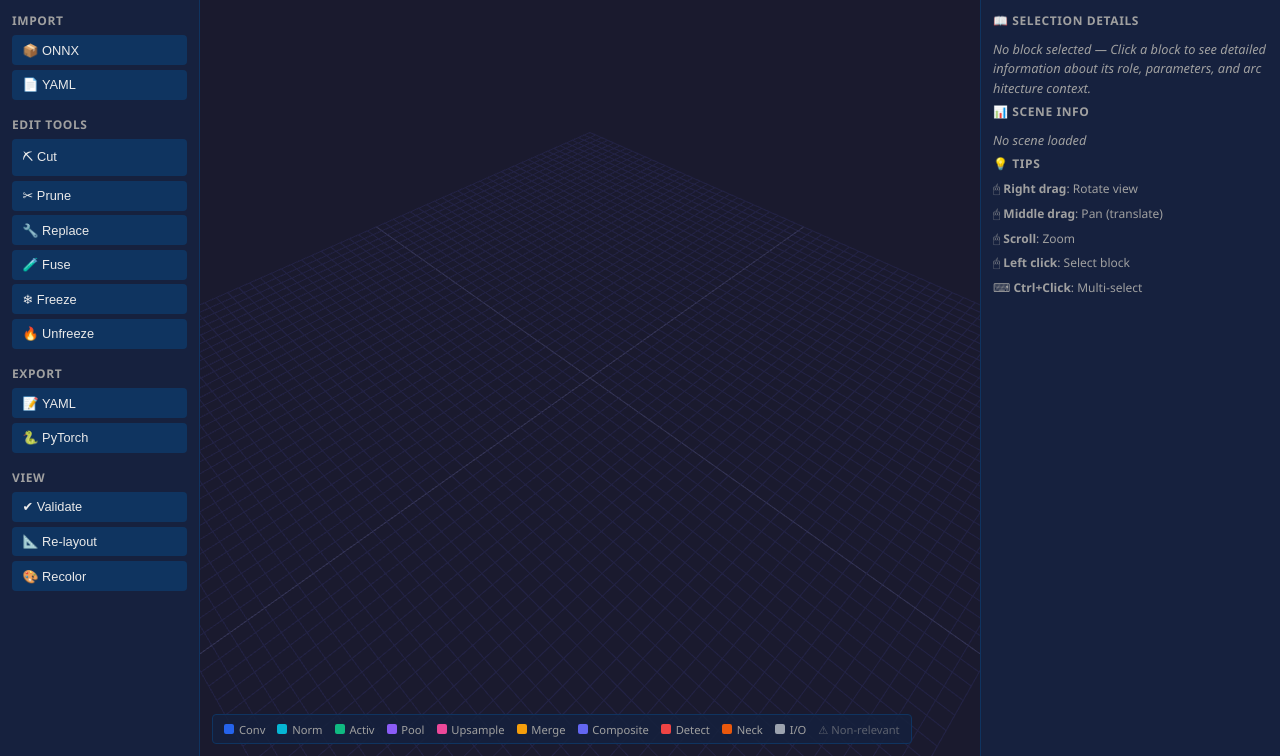
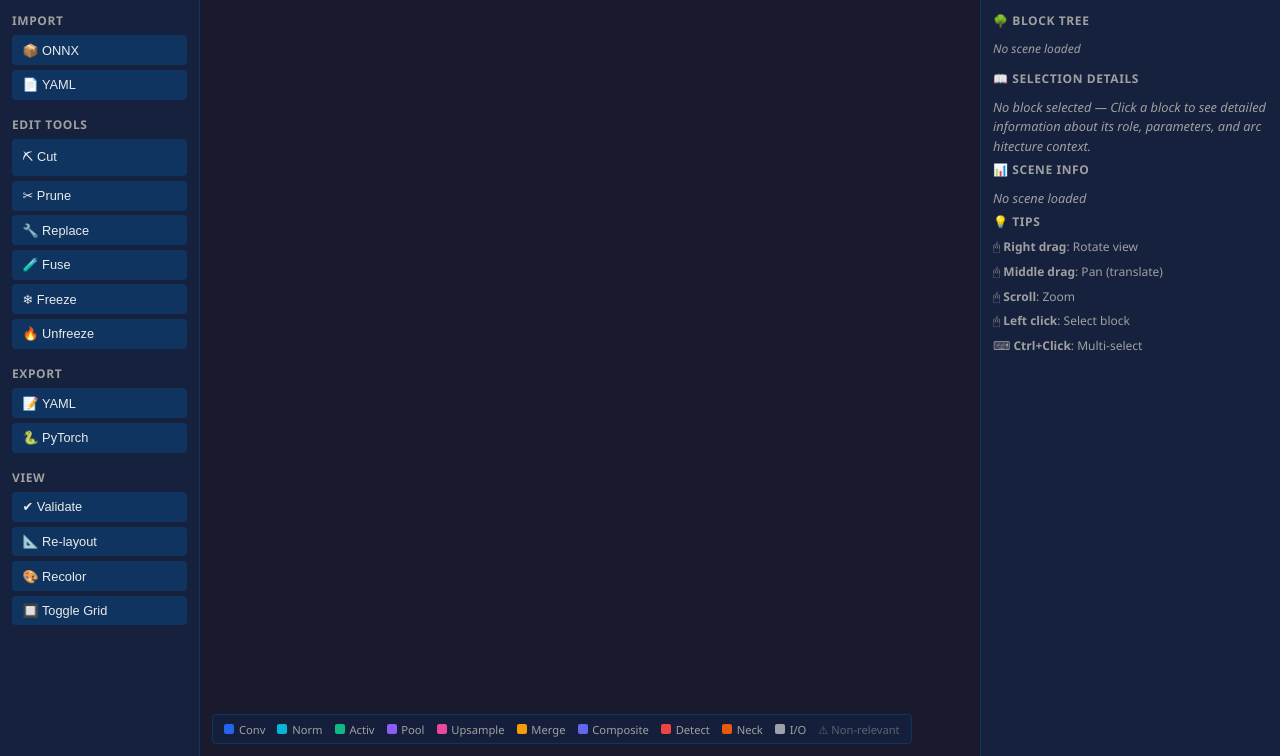
Before and after one commit to hackolite/CVCRAFT, a Flask app: template cvcraft/ui/templates/index.html in a window 1280 px wide. Shown: the part 44-800 px from the top of the page. Run offline with Flask 3, Linux system fonts and the light colour scheme; the template is opened without the code that fills it, so the values that code supplies are empty.

Commit message:
fix: UI rotation direction, collapsible tree, base at origin, hide grid
- Fix rotation: left-to-right mouse drag now rotates counter-clockwise
- Add collapsible block tree panel grouped by stage with fold/unfold
- Position tree base (deepest rank) at y=0 instead of top at y=0
- Hide grid by default (add toggle button to show/hide)

```diff
--- a/cvcraft/scheduler.py
+++ b/cvcraft/scheduler.py
@@ -99,14 +99,15 @@ def schedule_scene_stages(scene: dict) -> None:
                 order_in_rank[block_id] = idx
 
     # --- Step 3: Assign x,y positions ---
+    # Base of the tree (deepest rank) at y=0, tree grows upward
     for r in range(max_rank + 1):
         row_blocks = ranks[r]
         count = len(row_blocks)
         for idx, block_id in enumerate(row_blocks):
             # Center the row around x=0
             x = (idx - (count - 1) / 2.0) * COL_SPACING_X
-            # Y goes downward: rank 0 at top (highest y), increasing rank → lower y
-            y = -r * ROW_SPACING_Y
+            # Y goes upward from base: rank max_rank at y=0, rank 0 at top
+            y = (max_rank - r) * ROW_SPACING_Y
             blocks[block_id]["position"] = {"x": x, "y": y, "z": 0}
 
     normalize_scene_v2(scene)
--- a/cvcraft/ui/static/app.js
+++ b/cvcraft/ui/static/app.js
@@ -39,8 +39,11 @@ const dirLight = new THREE.DirectionalLight(0xffffff, 0.8);
 dirLight.position.set(20, 30, 20);
 scene3d.add(dirLight);
 
-// Grid helper
-const grid = new THREE.GridHelper(60, 60, 0x333355, 0x222244);
+// Grid helper (hidden by default to avoid obstructing the view)
+const grid = new THREE.GridHelper(60, 60, 0x222233, 0x1a1a2e);
+grid.material.transparent = true;
+grid.material.opacity = 0.15;
+grid.visible = false;
 scene3d.add(grid);
 
 // Stage colors (fallback)
@@ -210,7 +213,7 @@ canvas.addEventListener('mousemove', (e) => {
     dragMoved = true;
     const dx = e.clientX - prevMouse.x;
     const dy = e.clientY - prevMouse.y;
-    spherical.theta -= dx * 0.005;
+    spherical.theta += dx * 0.005;
     spherical.phi = Math.max(0.1, Math.min(Math.PI - 0.1, spherical.phi + dy * 0.005));
     updateCameraFromSpherical();
     prevMouse = { x: e.clientX, y: e.clientY };
@@ -551,13 +554,103 @@ function updateSceneInfo() {
   info.textContent = `Model: ${model.name || '?'}\nFamily: ${model.family || '?'}\nBlocks: ${(currentScene.blocks || []).length}\nEdges: ${(currentScene.edges || []).length}`;
 }
 
+// ---------------------------------------------------------------------------
+// Block Tree (collapsible stage groups)
+// ---------------------------------------------------------------------------
+let treeCollapsedStages = {};
+
+function updateBlockTree() {
+  const container = document.getElementById('block-tree');
+  if (!currentScene || !currentScene.blocks || currentScene.blocks.length === 0) {
+    container.innerHTML = '<em>No scene loaded</em>';
+    return;
+  }
+
+  // Group blocks by stage
+  const stageGroups = {};
+  currentScene.blocks.forEach(block => {
+    const stageId = (block.meta && block.meta.stage_id) || 'other';
+    if (!stageGroups[stageId]) stageGroups[stageId] = [];
+    stageGroups[stageId].push(block);
+  });
+
+  // All stages collapsed by default if tree is large (>20 blocks)
+  const totalBlocks = currentScene.blocks.length;
+  if (Object.keys(treeCollapsedStages).length === 0 && totalBlocks > 20) {
+    Object.keys(stageGroups).forEach(stage => {
+      treeCollapsedStages[stage] = true;
+    });
+  }
+
+  let html = '';
+  const stageOrder = ['input', 'backbone', 'neck', 'head', 'output', 'other'];
+  const sortedStages = Object.keys(stageGroups).sort((a, b) => {
+    const ia = stageOrder.indexOf(a);
+    const ib = stageOrder.indexOf(b);
+    return (ia === -1 ? 99 : ia) - (ib === -1 ? 99 : ib);
+  });
+
+  sortedStages.forEach(stageId => {
+    const blocks = stageGroups[stageId];
+    const collapsed = treeCollapsedStages[stageId];
+    const count = blocks.length;
+    html += `<div class="tree-stage">`;
+    html += `<div class="tree-stage-header ${collapsed ? 'collapsed' : ''}" data-stage="${stageId}">`;
+    html += `<span class="tree-toggle">▼</span>`;
+    html += `<span>${stageId} (${count})</span>`;
+    html += `</div>`;
+    html += `<div class="tree-stage-items ${collapsed ? 'hidden' : ''}">`;
+    blocks.forEach(block => {
+      const sel = selectedBlocks.has(block.id) ? ' selected' : '';
+      const frozen = (block.meta && block.meta.frozen) ? ' ❄' : '';
+      html += `<div class="tree-block-item${sel}" data-block-id="${block.id}">${block.id} <span style="opacity:0.6">[${block.type}]</span>${frozen}</div>`;
+    });
+    html += `</div></div>`;
+  });
+
+  container.innerHTML = html;
+
+  // Attach event listeners for collapse/expand
+  container.querySelectorAll('.tree-stage-header').forEach(header => {
+    header.addEventListener('click', () => {
+      const stage = header.dataset.stage;
+      treeCollapsedStages[stage] = !treeCollapsedStages[stage];
+      header.classList.toggle('collapsed');
+      const items = header.nextElementSibling;
+      items.classList.toggle('hidden');
+    });
+  });
+
+  // Attach event listeners for block selection
+  container.querySelectorAll('.tree-block-item').forEach(item => {
+    item.addEventListener('click', (e) => {
+      const blockId = item.dataset.blockId;
+      if (e.ctrlKey || e.metaKey) {
+        if (selectedBlocks.has(blockId)) {
+          selectedBlocks.delete(blockId);
+        } else {
+          selectedBlocks.add(blockId);
+        }
+      } else {
+        selectedBlocks.clear();
+        selectedBlocks.add(blockId);
+      }
+      updateSelectionVisuals();
+      updateSelectionInfo();
+      updateBlockTree();
+    });
+  });
+}
+
 function loadScene(sceneData) {
   currentScene = sceneData;
   selectedBlocks.clear();
+  treeCollapsedStages = {};
   renderScene(sceneData);
   updateMetrics();
   updateSceneInfo();
   updateSelectionInfo();
+  updateBlockTree();
 }
 
 // ---------------------------------------------------------------------------
@@ -880,6 +973,14 @@ document.getElementById('btn-normalize').addEventListener('click', async () => {
 });
 
 // ---------------------------------------------------------------------------
+// Toggle Grid
+// ---------------------------------------------------------------------------
+document.getElementById('btn-toggle-grid').addEventListener('click', () => {
+  grid.visible = !grid.visible;
+  showToast(grid.visible ? 'Grid shown' : 'Grid hidden');
+});
+
+// ---------------------------------------------------------------------------
 // Tooltip on hover
 // ---------------------------------------------------------------------------
 canvas.addEventListener('mousemove', (e) => {
--- a/cvcraft/ui/static/style.css
+++ b/cvcraft/ui/static/style.css
@@ -276,6 +276,76 @@ aside button.active {
   background: #c0354e;
 }
 
+/* Block Tree */
+#block-tree {
+  font-size: 0.75rem;
+  color: var(--text-dim);
+  max-height: 250px;
+  overflow-y: auto;
+  padding: 0.3rem 0;
+  margin-bottom: 0.5rem;
+}
+
+.tree-stage {
+  margin-bottom: 0.2rem;
+}
+
+.tree-stage-header {
+  cursor: pointer;
+  padding: 0.25rem 0.4rem;
+  border-radius: 3px;
+  font-weight: 600;
+  font-size: 0.75rem;
+  display: flex;
+  align-items: center;
+  gap: 0.3rem;
+  user-select: none;
+  transition: background 0.1s;
+}
+
+.tree-stage-header:hover {
+  background: var(--accent);
+}
+
+.tree-stage-header .tree-toggle {
+  font-size: 0.6rem;
+  transition: transform 0.15s;
+  display: inline-block;
+  width: 0.8rem;
+}
+
+.tree-stage-header.collapsed .tree-toggle {
+  transform: rotate(-90deg);
+}
+
+.tree-stage-items {
+  padding-left: 1.2rem;
+}
+
+.tree-stage-items.hidden {
+  display: none;
+}
+
+.tree-block-item {
+  padding: 0.15rem 0.3rem;
+  border-radius: 2px;
+  cursor: pointer;
+  white-space: nowrap;
+  overflow: hidden;
+  text-overflow: ellipsis;
+  font-size: 0.7rem;
+  transition: background 0.1s;
+}
+
+.tree-block-item:hover {
+  background: var(--accent);
+}
+
+.tree-block-item.selected {
+  background: rgba(233, 69, 96, 0.3);
+  color: var(--text);
+}
+
 .toast {
   position: fixed;
   bottom: 1rem;
--- a/cvcraft/ui/templates/index.html
+++ b/cvcraft/ui/templates/index.html
@@ -44,6 +44,7 @@
         <button id="btn-validate">✔ Validate</button>
         <button id="btn-schedule">📐 Re-layout</button>
         <button id="btn-normalize">🎨 Recolor</button>
+        <button id="btn-toggle-grid">🔲 Toggle Grid</button>
       </section>
     </aside>
 
@@ -68,6 +69,8 @@
 
     <!-- Right panel: detailed pedagogical info -->
     <aside id="details-panel">
+      <h3>🌳 Block Tree</h3>
+      <div id="block-tree"><em>No scene loaded</em></div>
       <h3>📖 Selection Details</h3>
       <div id="selection-info"><em>No block selected — Click a block to see detailed information about its role, parameters, and architecture context.</em></div>
       <h3>📊 Scene Info</h3>
```
